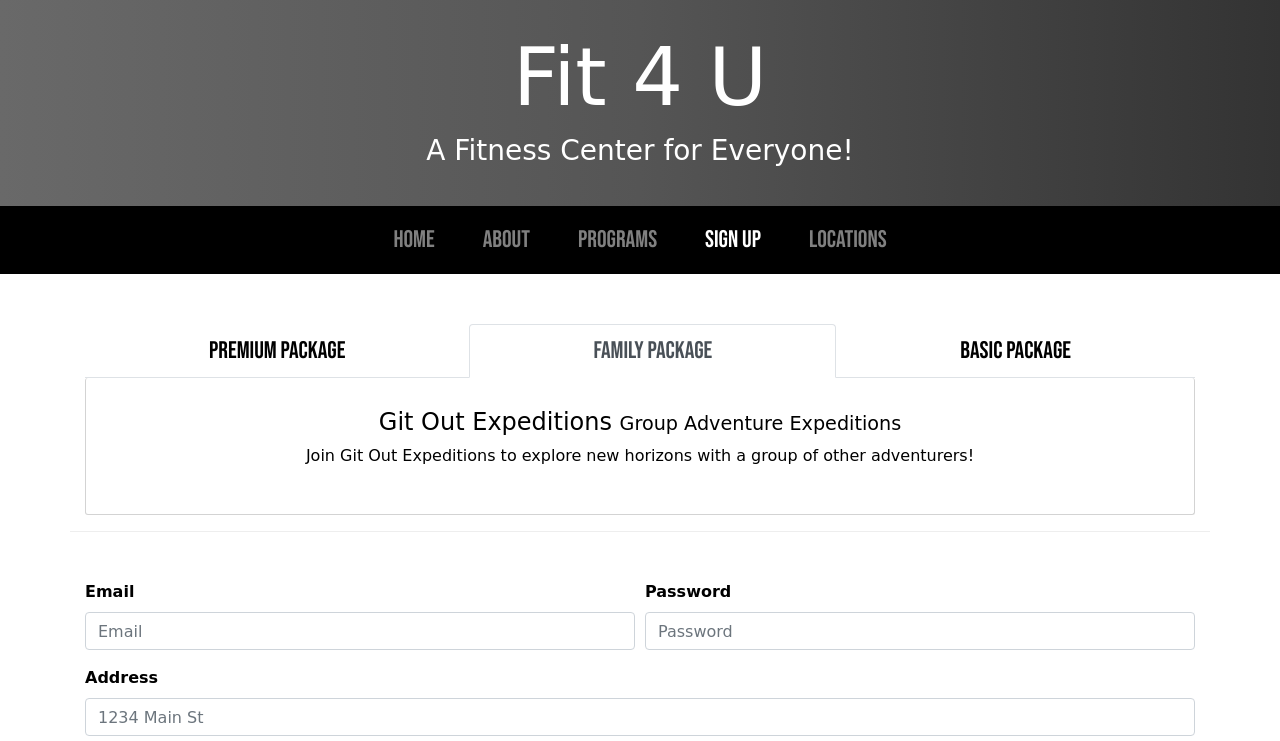
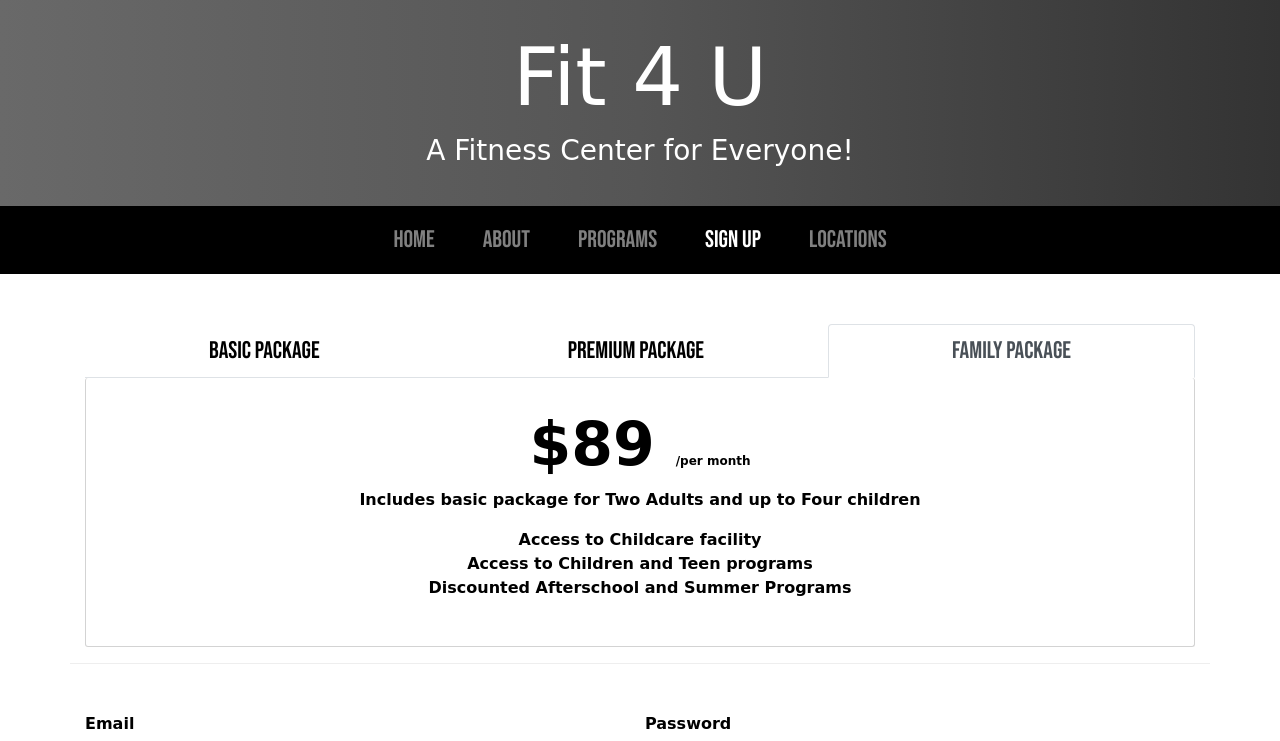
Before and after one commit to CaitHawk/Fit-4-U, a website: page signUp.html in a window 1280 px wide. Both pictures are taken after a click on the tab "Family Package". Shown: the top 741 px of the page. Drawn offline with nearby package versions, Linux system fonts and the light colour scheme; a web font is replaced by a local one.

Commit message:
sign up tabs complete

```diff
--- a/signUp.html
+++ b/signUp.html
@@ -49,39 +49,52 @@
             <div class="col">
                 <ul class="nav nav-tabs nav-fill">
                     <li class="nav-item">
-                        <a class="nav-link active tab-header" href="#bootstrap" role="tab" data-toggle="tab">Premium Package</a>
+                        <a class="nav-link active tab-header" href="#bootstrap" role="tab" data-toggle="tab">Basic
+                            Package</a>
                     </li>
                     <li class="nav-item">
-                        <a class="nav-link tab-header" href="#git" role="tab" data-toggle="tab">Family Package</a>
+                        <a class="nav-link tab-header" href="#git" role="tab" data-toggle="tab">Premium Package</a>
                     </li>
                     <li class="nav-item">
-                        <a class="nav-link tab-header" href="#mongo" role="tab" data-toggle="tab">Basic Package</a>
+                        <a class="nav-link tab-header" href="#mongo" role="tab" data-toggle="tab">Family Package</a>
                     </li>
                 </ul>
                 <div class="tab-content">
-                    <div role="tabpanel" class="tab-pane fade show active" id="bootstrap">
-                        <h4>Bootstrap Outfitters <small>Outdoor Gear Specialists</small></h4>
-                        <p class="d-none d-sm-block">Bootstrap Outfitters supplies you with the gear you need at prices
-                            you can't beat.</p>
+                    <div role="tabpanel" class="tab-pane fade show active text-center thick" id="bootstrap">
+                        <h2 class="price">$39 <span class="small-text">/per month</span></h2>
+                        <p>Basic Plan Includes:</p>
+                        <ol class="package-list list-unstyled">
+                            <li>Member access to gym and pool areas</li>
+                            <li>Personal Training add ons and Program sign up</li>
+                            <li>Four guest passes per month</li>
+                            <li>First month free Juice Bar Items</li>
+                        </ol>
                     </div>
-                    <div role="tabpanel" class="tab-pane fade" id="git">
-                        <h4>Git Out Expeditions <small>Group Adventure Expeditions</small></h4>
-                        <p class="d-none d-sm-block">Join Git Out Expeditions to explore new horizons with a group of
-                            other adventurers!</p>
+                    <div role="tabpanel" class="tab-pane fade text-center thick" id="git">
+                        <h2 class="price">$59 <span class="small-text">/per month</span></h2>
+                        <p>Includes everything in the basic package plus:</p>
+                        <ol class="package-list list-unstyled">
+                            <li>Extended facility hours</li>
+                            <li>Discounted classes and programs</li>
+                            <li>Two extra guest passes (per month)</li>
+                            <li>Complimentary Juice Bar items</li>
+                            <li>Access to Sauna and Tanning Beds</li>
+                        </ol>
                     </div>
-                    <div role="tabpanel" class="tab-pane fade" id="mongo">
-                        <h4>Mongo Fly Shop <small>Your Neighborhood Fly Fishing Shop.</small></h4>
-                        <p class="d-none d-sm-block">Need a new fishing pole, a tacklebox, or flies of all kinds? Stop
-                            by Mongo Fly Shop.</p>
-                    </div>
-                    <div role="tabpanel" class="tab-pane fade" id="node">
-                        <h4>Node Outdoor Apparel <small>Outdoor Clothes & Shoes</small></h4>
-                        <p class="d-none d-sm-block">From polar fleeces to swimsuits, hiking boots to waders, a visit to
-                            Node will be sure to get you covered.</p>
+                    <div role="tabpanel" class="tab-pane fade text-center thick" id="mongo">
+                        <h2 class="price">$89 <span class="small-text">/per month</span></h2>
+                        <p>Includes basic package for <strong>Two</strong> Adults and up to <strong>Four</strong>
+                            children</p>
+                        <ol class="package-list list-unstyled">
+                            <li>Access to Childcare facility</li>
+                            <li>Access to Children and Teen programs</li>
+                            <li>Discounted Afterschool and Summer Programs</li>
+                        </ol>
                     </div>
                 </div>
             </div>
         </div>
+    </div>
     </div>
 
 
--- a/styles.css
+++ b/styles.css
@@ -81,3 +81,10 @@ header h2 {
     color: black;
     opacity: 0.6;
 }
+.price {
+    font-size: 60px;
+    font-weight: 700;
+}
+.small-text {
+    font-size: 12px;
+}
```
Also changed, not shown: locations.html (+1 -0 lines), imgs/juicebar.jpg (added).
